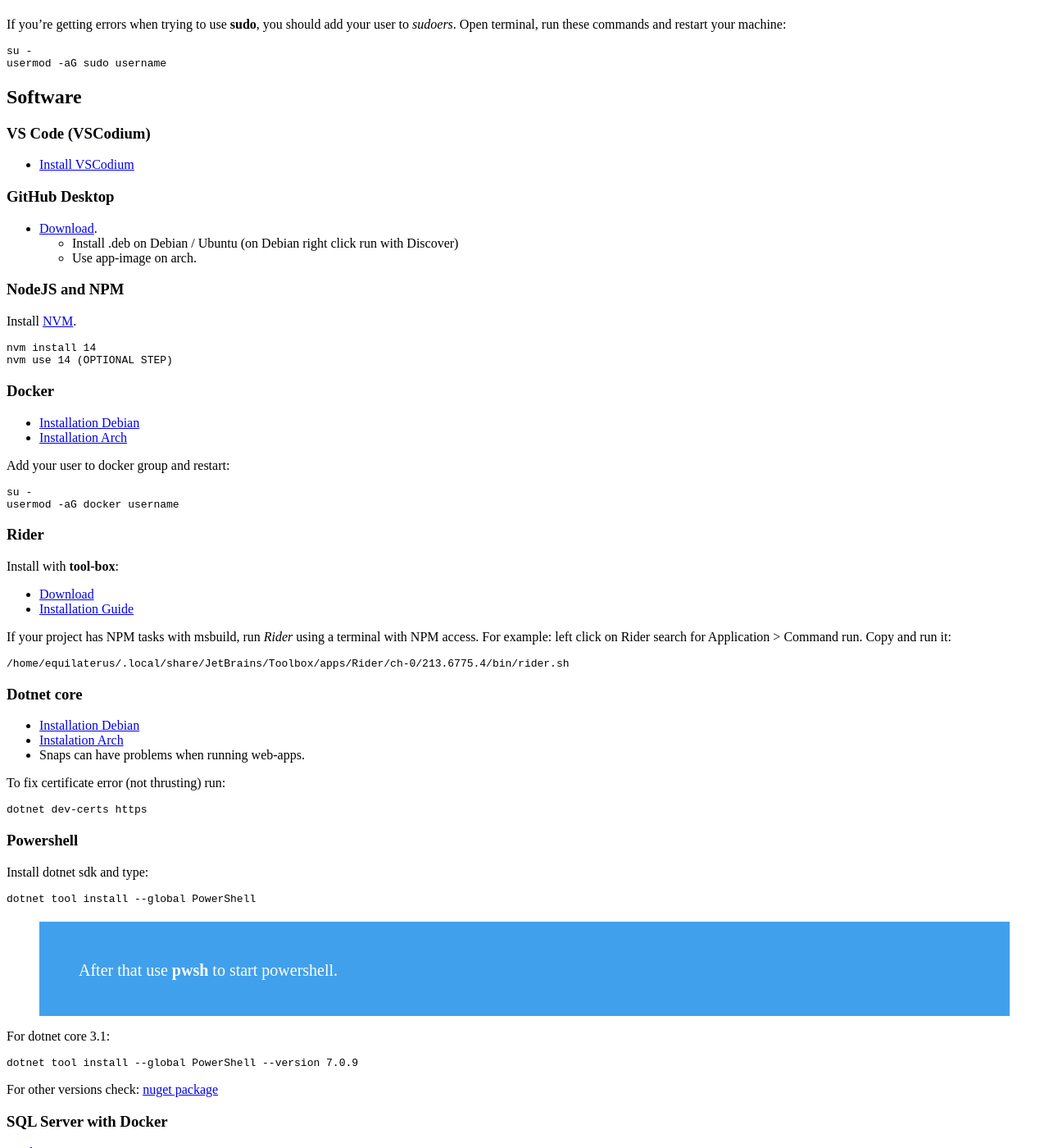
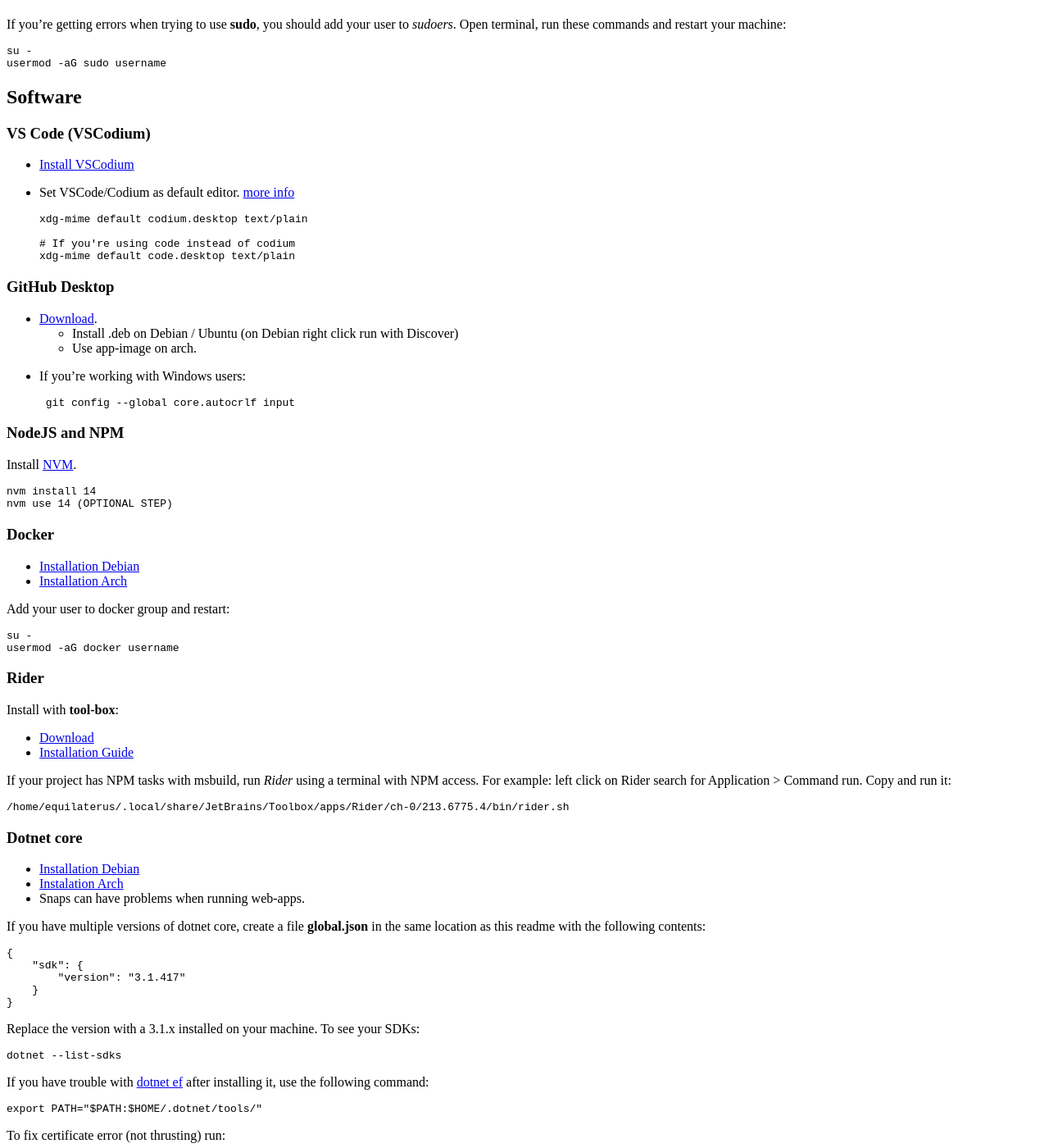
Before and after one commit to equilaterus/wikilaterus, a Jekyll site: the page built from wiki/Linux-Dev-Environment.md, in a window 1280 px wide and 1400 px high, scrolled down 470 px. Shown: the whole window at 82% size. Built offline with Jekyll 4.4.1, drawn with Linux system fonts in a browser that asks for light colours; nearby versions of some CDN libraries; a style sheet for code colours, icons or effects is not loaded.

Commit message:
Updated linux wiki
Co-Authored-By: Juan Felipe Cañizares Corrales <pipecaniza@outlook.com>

````diff
--- a/wiki/Linux-Dev-Environment.md
+++ b/wiki/Linux-Dev-Environment.md
@@ -21,12 +21,26 @@
 ### VS Code (VSCodium)
 
 * [Install VSCodium](https://vscodium.com/#install)
+* Set VSCode/Codium as default editor. [more info](https://askubuntu.com/questions/648105/how-do-i-setup-microsoft-visual-studio-code-as-a-default-editor#:~:text=Debian%20alternatives%20system&text=Some%20need%20you%20to%20set,to%20the%20nautilus%20context%20menu.)
+
+  ```
+  xdg-mime default codium.desktop text/plain
+
+  # If you're using code instead of codium
+  xdg-mime default code.desktop text/plain
+  ```
 
 ### GitHub Desktop
 
 * [Download](https://github.com/shiftkey/desktop/releases/tag/release-2.9.9-linux2).
   * Install .deb on Debian / Ubuntu (on Debian right click run with Discover)
   * Use app-image on arch.
+
+* If you're working with Windows users:
+
+   ```
+   git config --global core.autocrlf input
+   ```
 
 ### NodeJS and NPM
 
@@ -66,11 +80,35 @@
 * [Instalation Arch](https://wiki.archlinux.org/title/.NET#Installation)
 * Snaps can have problems when running web-apps.
 
+If you have multiple versions of dotnet core, create a file **global.json** in the same location as this readme with the following contents:
+
+```json
+{
+    "sdk": {
+        "version": "3.1.417"
+    }
+}
+```
+
+Replace the version with a 3.1.x installed on your machine. To see your SDKs:
+
+```
+dotnet --list-sdks
+```
+
+If you have trouble with [dotnet ef](https://docs.microsoft.com/en-us/ef/core/cli/dotnet) after installing it, use the following command:
+
+```
+export PATH="$PATH:$HOME/.dotnet/tools/"
+```
+
 To fix certificate error (not thrusting) run:
 
 ```
 dotnet dev-certs https
 ```
+
+
 
 ### Powershell
 
@@ -80,7 +118,7 @@
 dotnet tool install --global PowerShell
 ```
 
->> After that use **pwsh** to start powershell.
+> After that use **pwsh** to start powershell.
 
 For dotnet core 3.1:
 
````
